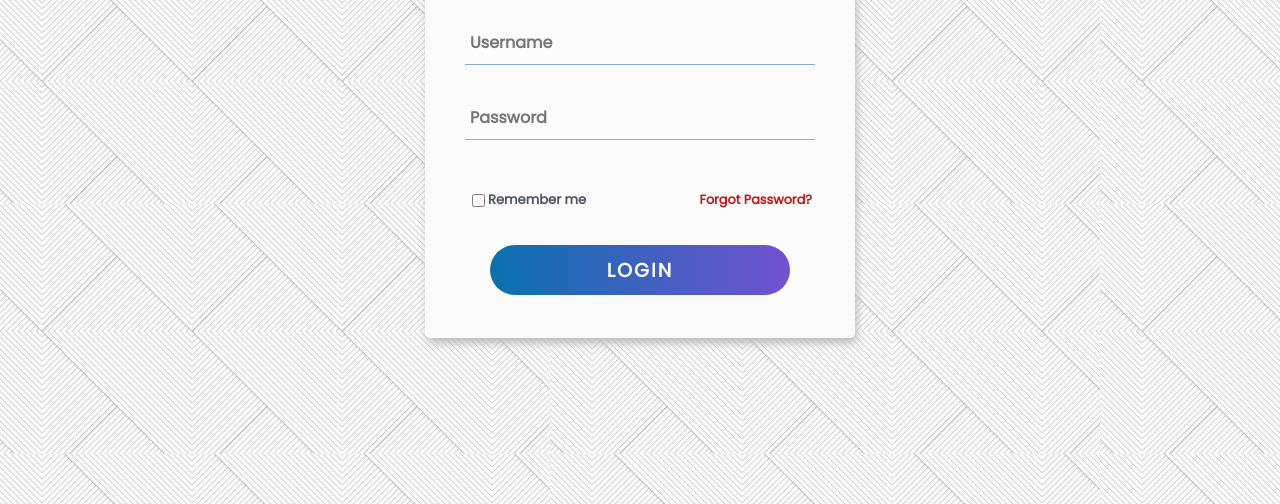
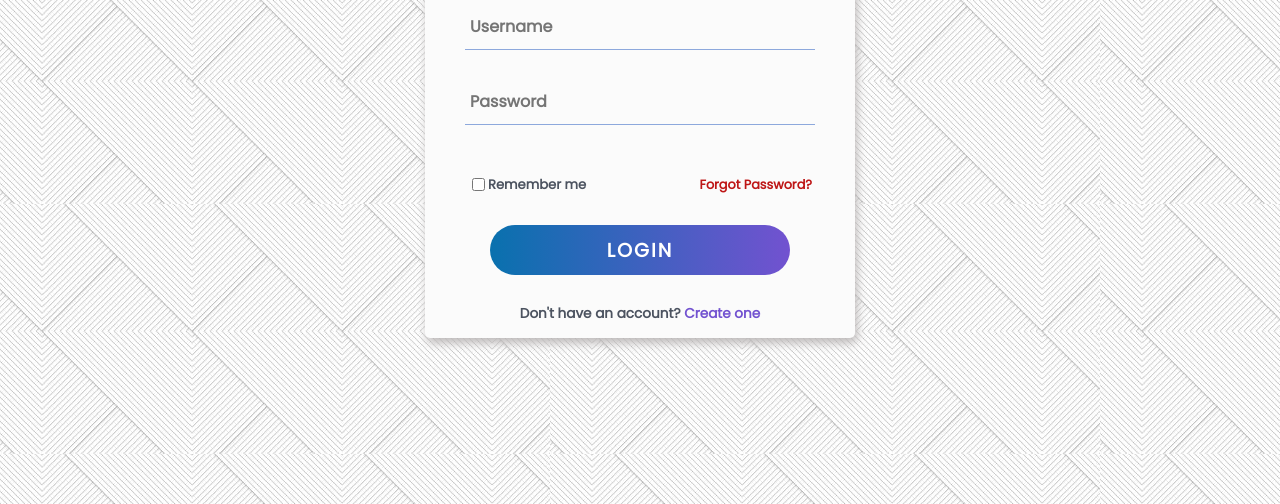
Before and after one commit to Priyanshu-Kalambe/Sign-up-page, a plain HTML site: page index.html in a window 1280 px wide. Shown: the part 296-800 px from the top of the page. Drawn offline with Linux system fonts and the light colour scheme.

Commit message:
Add files via upload

```diff
--- a/index.html
+++ b/index.html
@@ -36,6 +36,10 @@
             <div class="box4">
                 <button>Login</button>
             </div>
+
+            <div class="box5">
+                <p>Don't have an account? <a href="#">Create one</a></p>
+            </div>
         </div>
     </div>
 </body>
--- a/style.css
+++ b/style.css
@@ -87,12 +87,15 @@ body{
     font-size: 1rem;
 }
 
+/**bbox3**/
+
 .box3{
     /* border: 2px solid grey; */
     display: flex;
     width: 80%;
     justify-content: space-between;
     align-items: center;
+    margin-bottom: 15px;
 }
 
 .remember{
@@ -121,12 +124,14 @@ body{
     color: #db0404;
 }
 
+/**box4**/
 .box4{
-    height: 120px;
+    height: 90px;
     display: flex;
     flex-direction: column;
     justify-content: center;
     align-items: center;
+    /* border: 2px solid black; */
 }
 
 .box4 button{
@@ -150,3 +155,21 @@ body{
 .box4 button:hover{
     background-position: left;
 }
+
+/**box5**/
+.box5{
+    /* border: 2px solid grey; */
+    display: flex;
+    align-items: center;
+    justify-content: center;
+    font-size: 0.85rem;
+    font-family: 'Poppins', sans-serif;
+    color:#4c5360;
+    font-weight: 700;
+}
+
+.box5 a{
+    text-decoration: none;
+    font-weight: 700;
+    color:#7252d0;
+}
```
